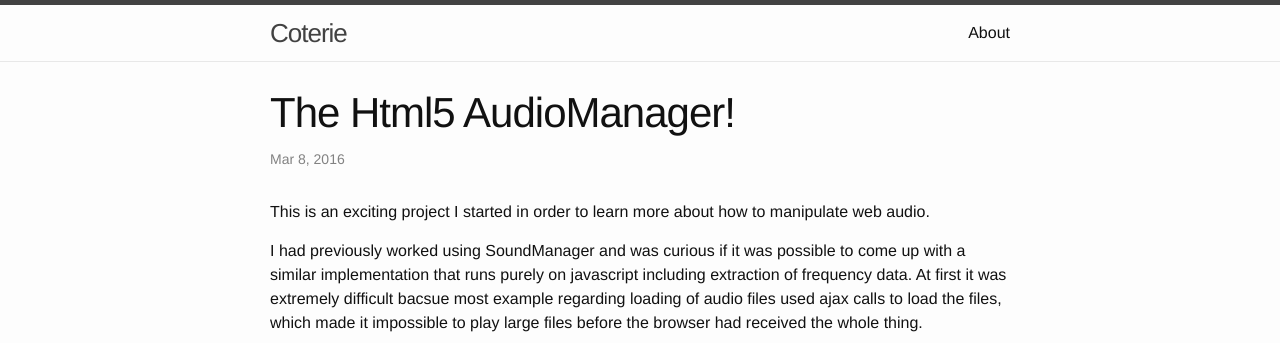
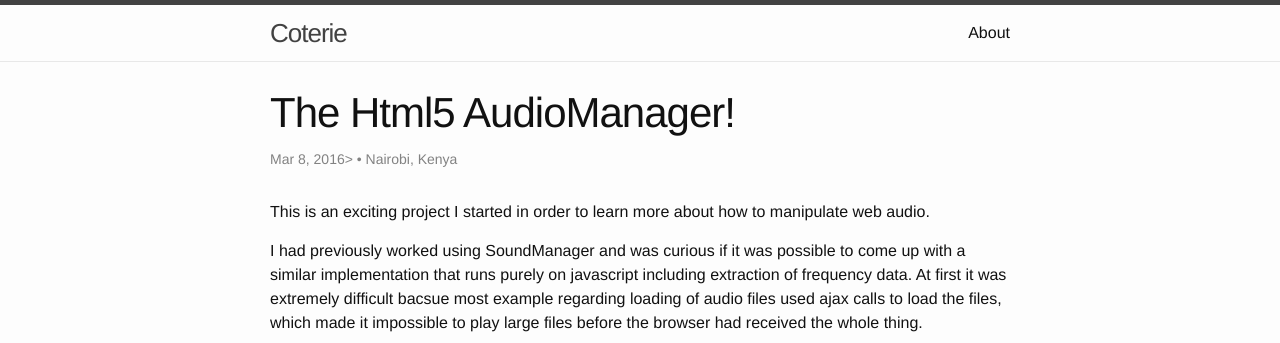
Before and after one commit to CoterieKe/coterieke.github.io, a Jekyll site: the page built from _posts/2016-03-08-audiomanager.markdown, in a window 1280 px wide. Shown: the top 343 px of the page. Built offline with Jekyll 4.4.1, drawn with Linux system fonts in a browser that asks for light colours.

Commit message:
location

```diff
--- a/_layouts/post.html
+++ b/_layouts/post.html
@@ -2,14 +2,11 @@
 layout: default
 ---
 <article class="post" itemscope itemtype="http://schema.org/BlogPosting">
-
   <header class="post-header">
     <h1 class="post-title" itemprop="name headline">{{ page.title }}</h1>
-    <p class="post-meta"><time datetime="{{ page.date | date_to_xmlschema }}" itemprop="datePublished">{{ page.date | date: "%b %-d, %Y" }}</time>{% if page.author %} • <span itemprop="author" itemscope itemtype="http://schema.org/Person"><span itemprop="name">{{ page.author }}</span></span>{% endif %}</p>
+    <p class="post-meta"><time datetime="{{ page.date | date_to_xmlschema }}" itemprop="datePublished">{{ page.date | date: "%b %-d, %Y" }}</time>{% if page.author %} • <span itemprop="author" itemscope itemtype="http://schema.org/Person"><span itemprop="name">{{ page.author }}</span></span>{% endif %}>{% if page.location %} • <span><span>{{ page.location }}</span></span>{% endif %}</p>
   </header>
-
   <div class="post-content" itemprop="articleBody">
     {{ content }}
   </div>
-
 </article>
```
